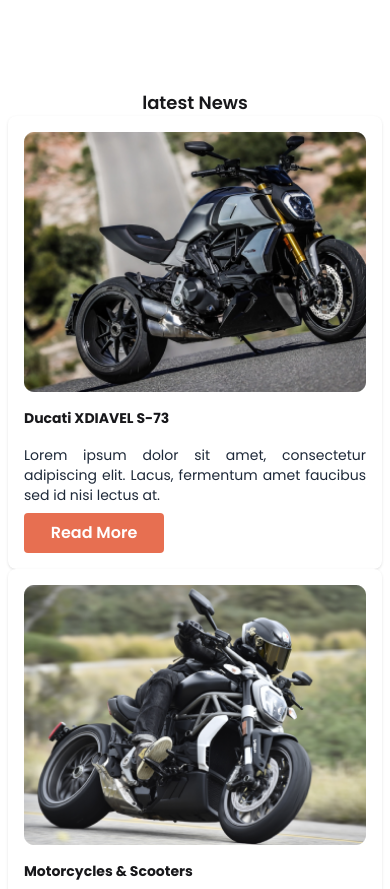
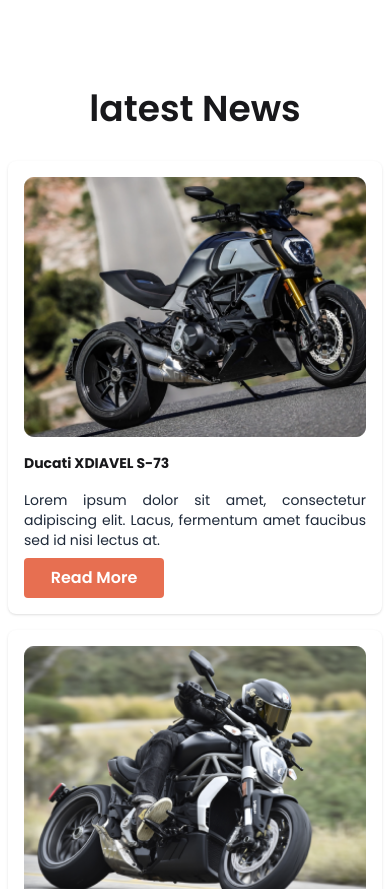
Before and after one commit to Mofizulshuvo/CSE_3532_Assignment_biker_zone, a plain HTML site: page index.html in a window 390 px wide. Shown: the part 1593-2482 px from the top of the page. Drawn offline with nearby package versions, Linux system fonts and the light colour scheme.

Commit message:
card responsive

```diff
--- a/index.html
+++ b/index.html
@@ -200,11 +200,11 @@
 </div>
 
 <div class="latestNews">
-    <div class="heading text-center text-[18px] md:text-[28px] font-[600]">
+    <div class="heading text-center text-4xl md:text-6xl font-[600] mb-8">
         <h2>latest News</h2>
     </div>
-    <div class="cards md:flex md:justify-center md:items-center gap-6">
-        <div class="card p-4 bg-white shadow-sm">
+    <div class="cards mx-auto md:flex md:justify-center md:items-center gap-6">
+        <div class="card p-4 mb-4 bg-white shadow-sm">
             <img class="rounded-[5px] mb-4" src="images/others/latest1.png" alt="">
             <h2 class="text-[14px] md:text-[20px] font-[700] mb-4">Ducati XDIAVEL S-73</h2>
             <p class="mb-2 md:mb-6 text-sm md:text-[15px] text-gray-800 text-justify">Lorem ipsum dolor sit amet, consectetur adipiscing elit. Lacus, fermentum amet faucibus sed id nisi lectus at.</p>
```
